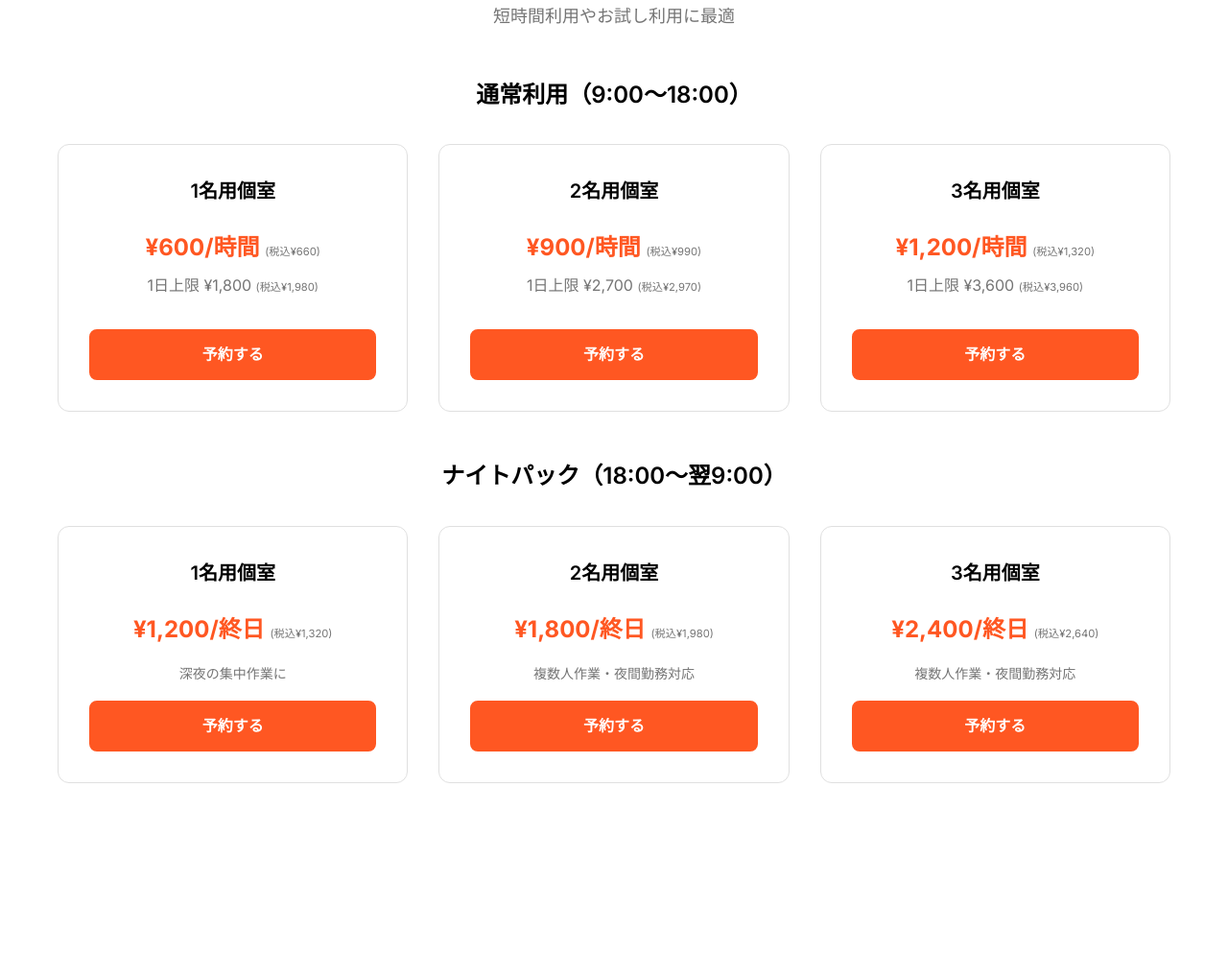
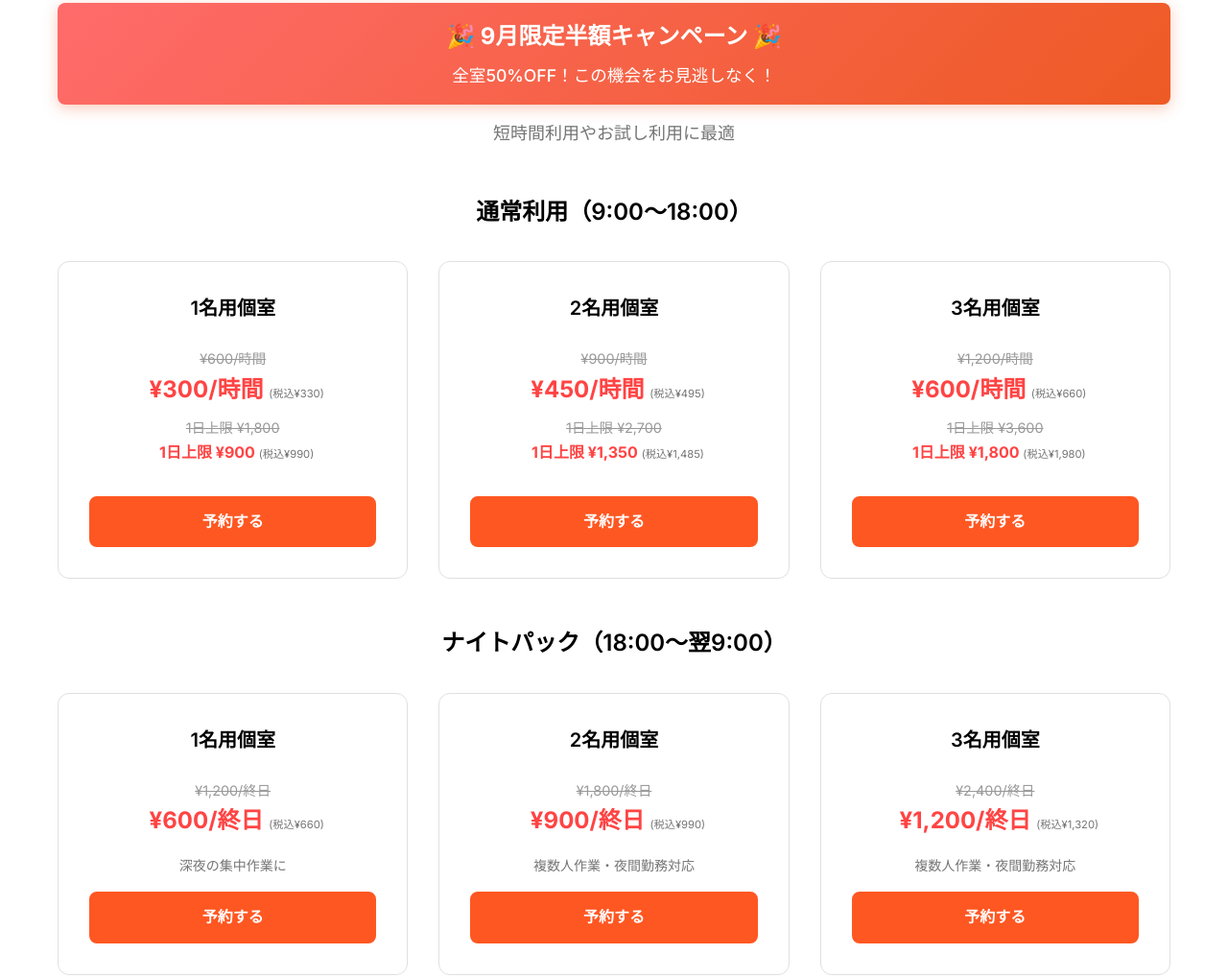
Before and after one commit to guidly-jp/aratani-base, a website: page plans/index.html in a window 1280 px wide. Shown: the part 2989-4008 px from the top of the page at 96% size. Drawn offline with nearby package versions, Linux system fonts and the light colour scheme.

Commit message:
料金修正

```diff
--- a/plans/index.html
+++ b/plans/index.html
@@ -909,6 +909,10 @@
         <section class="section" style="background: var(--secondary-color);">
             <div class="container">
                 <h2 class="section-title fade-in">ドロップイン料金</h2>
+                <div style="background: linear-gradient(135deg, #ff6b6b, #ee5a24); color: white; padding: 1rem; border-radius: 8px; text-align: center; margin: 1rem 0; box-shadow: 0 4px 15px rgba(238, 90, 36, 0.3);">
+                    <h3 style="margin: 0 0 0.5rem 0; font-size: 1.5rem; font-weight: bold;">🎉 9月限定半額キャンペーン 🎉</h3>
+                    <p style="margin: 0; font-size: 1.1rem; font-weight: 500;">全室50%OFF！この機会をお見逃しなく！</p>
+                </div>
                 <p class="section-subtitle fade-in">短時間利用やお試し利用に最適</p>
 
                 <div class="dropin-tables">
@@ -920,8 +924,14 @@
                             <div class="dropin-card">
                                 <h4>1名用個室</h4>
                                 <div class="dropin-pricing">
-                                    <span class="hourly-rate">¥600/時間 <span style="font-size: 0.7rem; color: var(--text-secondary); font-weight: 400;">(税込¥660)</span></span>
-                                    <span class="daily-cap">1日上限 ¥1,800 <span style="font-size: 0.7rem; color: var(--text-secondary); font-weight: 400;">(税込¥1,980)</span></span>
+                                    <div style="margin-bottom: 0.5rem;">
+                                        <span style="text-decoration: line-through; color: #999; font-size: 0.9rem;">¥600/時間</span>
+                                        <span class="hourly-rate" style="color: #ff4444; font-weight: bold; margin-left: 0.5rem;">¥300/時間 <span style="font-size: 0.7rem; color: var(--text-secondary); font-weight: 400;">(税込¥330)</span></span>
+                                    </div>
+                                    <div>
+                                        <span style="text-decoration: line-through; color: #999; font-size: 0.9rem;">1日上限 ¥1,800</span>
+                                        <span class="daily-cap" style="color: #ff4444; font-weight: bold; margin-left: 0.5rem;">1日上限 ¥900 <span style="font-size: 0.7rem; color: var(--text-secondary); font-weight: 400;">(税込¥990)</span></span>
+                                    </div>
                                 </div>
                                 <a href="https://coubic.com/ARATANI-BASE/2887634#pageContent" target="_blank" class="btn btn-room" style="margin-top: 1rem;">予約する</a>
                             </div>
@@ -929,8 +939,14 @@
                             <div class="dropin-card">
                                 <h4>2名用個室</h4>
                                 <div class="dropin-pricing">
-                                    <span class="hourly-rate">¥900/時間 <span style="font-size: 0.7rem; color: var(--text-secondary); font-weight: 400;">(税込¥990)</span></span>
-                                    <span class="daily-cap">1日上限 ¥2,700 <span style="font-size: 0.7rem; color: var(--text-secondary); font-weight: 400;">(税込¥2,970)</span></span>
+                                    <div style="margin-bottom: 0.5rem;">
+                                        <span style="text-decoration: line-through; color: #999; font-size: 0.9rem;">¥900/時間</span>
+                                        <span class="hourly-rate" style="color: #ff4444; font-weight: bold; margin-left: 0.5rem;">¥450/時間 <span style="font-size: 0.7rem; color: var(--text-secondary); font-weight: 400;">(税込¥495)</span></span>
+                                    </div>
+                                    <div>
+                                        <span style="text-decoration: line-through; color: #999; font-size: 0.9rem;">1日上限 ¥2,700</span>
+                                        <span class="daily-cap" style="color: #ff4444; font-weight: bold; margin-left: 0.5rem;">1日上限 ¥1,350 <span style="font-size: 0.7rem; color: var(--text-secondary); font-weight: 400;">(税込¥1,485)</span></span>
+                                    </div>
                                 </div>
                                 <a href="https://coubic.com/ARATANI-BASE/2152070#pageContent" target="_blank" class="btn btn-room" style="margin-top: 1rem;">予約する</a>
                             </div>
@@ -938,8 +954,14 @@
                             <div class="dropin-card">
                                 <h4>3名用個室</h4>
                                 <div class="dropin-pricing">
-                                    <span class="hourly-rate">¥1,200/時間 <span style="font-size: 0.7rem; color: var(--text-secondary); font-weight: 400;">(税込¥1,320)</span></span>
-                                    <span class="daily-cap">1日上限 ¥3,600 <span style="font-size: 0.7rem; color: var(--text-secondary); font-weight: 400;">(税込¥3,960)</span></span>
+                                    <div style="margin-bottom: 0.5rem;">
+                                        <span style="text-decoration: line-through; color: #999; font-size: 0.9rem;">¥1,200/時間</span>
+                                        <span class="hourly-rate" style="color: #ff4444; font-weight: bold; margin-left: 0.5rem;">¥600/時間 <span style="font-size: 0.7rem; color: var(--text-secondary); font-weight: 400;">(税込¥660)</span></span>
+                                    </div>
+                                    <div>
+                                        <span style="text-decoration: line-through; color: #999; font-size: 0.9rem;">1日上限 ¥3,600</span>
+                                        <span class="daily-cap" style="color: #ff4444; font-weight: bold; margin-left: 0.5rem;">1日上限 ¥1,800 <span style="font-size: 0.7rem; color: var(--text-secondary); font-weight: 400;">(税込¥1,980)</span></span>
+                                    </div>
                                 </div>
                                 <a href="https://coubic.com/ARATANI-BASE/3712157#pageContent" target="_blank" class="btn btn-room" style="margin-top: 1rem;">予約する</a>
                             </div>
@@ -954,7 +976,10 @@
                             <div class="dropin-card">
                                 <h4>1名用個室</h4>
                                 <div class="dropin-pricing">
-                                    <span class="night-rate">¥1,200/終日 <span style="font-size: 0.7rem; color: var(--text-secondary); font-weight: 400;">(税込¥1,320)</span></span>
+                                    <div>
+                                        <span style="text-decoration: line-through; color: #999; font-size: 0.9rem;">¥1,200/終日</span>
+                                        <span class="night-rate" style="color: #ff4444; font-weight: bold; margin-left: 0.5rem;">¥600/終日 <span style="font-size: 0.7rem; color: var(--text-secondary); font-weight: 400;">(税込¥660)</span></span>
+                                    </div>
                                 </div>
                                 <p class="dropin-note">深夜の集中作業に</p>
                                 <a href="https://coubic.com/ARATANI-BASE/2887634#pageContent" target="_blank" class="btn btn-room" style="margin-top: 1rem;">予約する</a>
@@ -963,7 +988,10 @@
                             <div class="dropin-card">
                                 <h4>2名用個室</h4>
                                 <div class="dropin-pricing">
-                                    <span class="night-rate">¥1,800/終日 <span style="font-size: 0.7rem; color: var(--text-secondary); font-weight: 400;">(税込¥1,980)</span></span>
+                                    <div>
+                                        <span style="text-decoration: line-through; color: #999; font-size: 0.9rem;">¥1,800/終日</span>
+                                        <span class="night-rate" style="color: #ff4444; font-weight: bold; margin-left: 0.5rem;">¥900/終日 <span style="font-size: 0.7rem; color: var(--text-secondary); font-weight: 400;">(税込¥990)</span></span>
+                                    </div>
                                 </div>
                                 <p class="dropin-note">複数人作業・夜間勤務対応</p>
                                 <a href="https://coubic.com/ARATANI-BASE/2152070#pageContent" target="_blank" class="btn btn-room" style="margin-top: 1rem;">予約する</a>
@@ -972,7 +1000,10 @@
                             <div class="dropin-card">
                                 <h4>3名用個室</h4>
                                 <div class="dropin-pricing">
-                                    <span class="night-rate">¥2,400/終日 <span style="font-size: 0.7rem; color: var(--text-secondary); font-weight: 400;">(税込¥2,640)</span></span>
+                                    <div>
+                                        <span style="text-decoration: line-through; color: #999; font-size: 0.9rem;">¥2,400/終日</span>
+                                        <span class="night-rate" style="color: #ff4444; font-weight: bold; margin-left: 0.5rem;">¥1,200/終日 <span style="font-size: 0.7rem; color: var(--text-secondary); font-weight: 400;">(税込¥1,320)</span></span>
+                                    </div>
                                 </div>
                                 <p class="dropin-note">複数人作業・夜間勤務対応</p>
                                 <a href="https://coubic.com/ARATANI-BASE/3712157#pageContent" target="_blank" class="btn btn-room" style="margin-top: 1rem;">予約する</a>
@@ -1029,7 +1060,7 @@
                             <i data-feather="printer"></i>
                         </div>
                         <h3>複合機利用（従量課金）</h3>
-                        <div class="option-price">白黒 ¥10/枚 <span style="font-size: 0.7rem; color: var(--text-secondary); font-weight: 400;">(税込¥11)</span><br>カラー ¥60/枚 <span style="font-size: 0.7rem; color: var(--text-secondary); font-weight: 400;">(税込¥66)</span></div>
+                        <div class="option-price">白黒 ¥10/枚 <span style="font-size: 0.7rem; color: var(--text-secondary); font-weight: 400;">(税込)</span><br>カラー ¥60/枚 <span style="font-size: 0.7rem; color: var(--text-secondary); font-weight: 400;">(税込)</span></div>
                         <p>高品質な印刷・コピー・スキャンサービスを従量制でご利用いただけます。</p>
                     </div>
 
```
Also changed, not shown: 1 other file.
